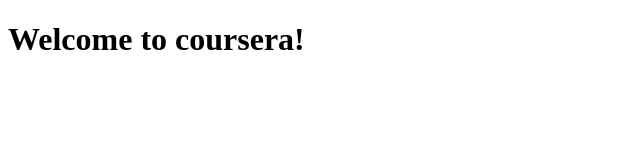
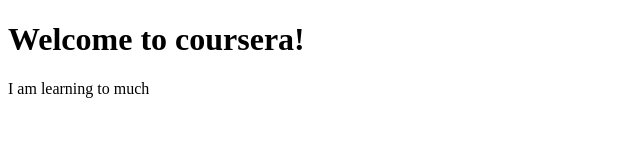
Before and after one commit to Ashutosh511/practice_web, a plain HTML site: page site/index.html in a window 1280 px wide. Shown: the whole page, without its empty margins (0-640 px from the left). Drawn offline with Linux system fonts and the light colour scheme.

Commit message:
Small addition to our page content.

```diff
--- a/site/index.html
+++ b/site/index.html
@@ -5,5 +5,6 @@
 </head>
 <body>
 <h1>Welcome to coursera!</h1>
+<P>I am learning to much</P>
 </body>
 </html>
```
